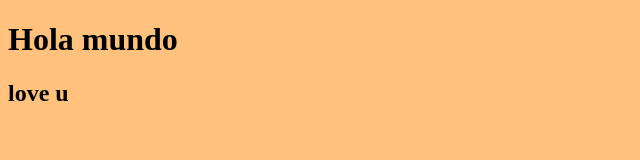
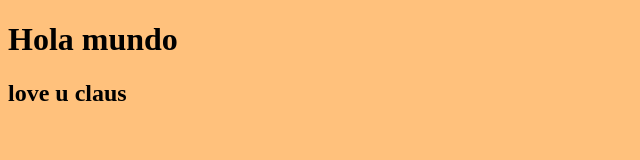
Before and after one commit to miguelbct/miprimerweb, a plain HTML site: page index.html in a window 1280 px wide. Shown: the full height of the page, 0-640 px from the left. Drawn offline with Linux system fonts and the light colour scheme.

Commit message:
Update index.html

```diff
--- a/index.html
+++ b/index.html
@@ -6,7 +6,7 @@
 </head>
 <body>
     <h1>Hola mundo</h1>
-    <h2>love u</h2>
+    <h2>love u claus</h2>
     <script src="index.js"></script>
 </body>
 </html>
```
